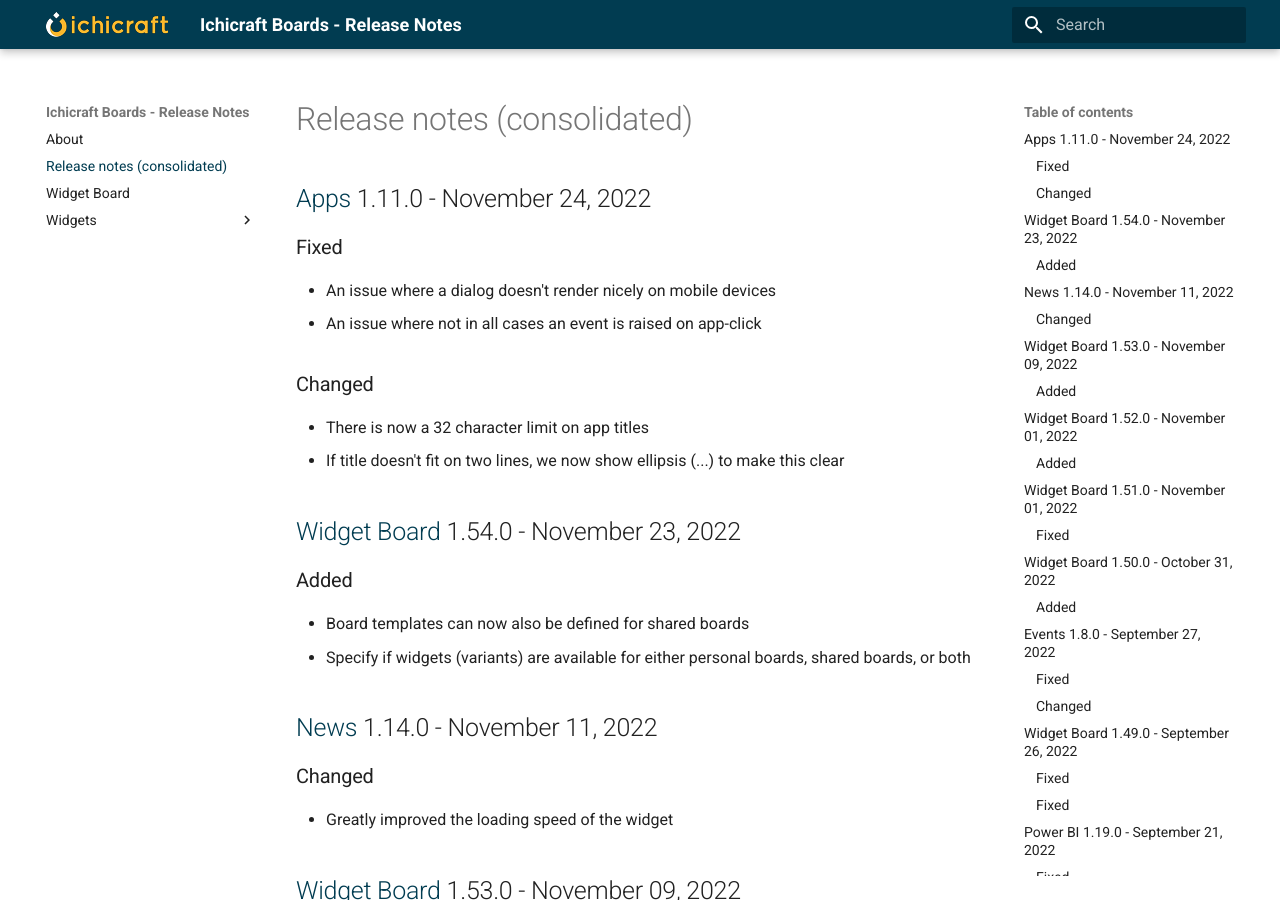
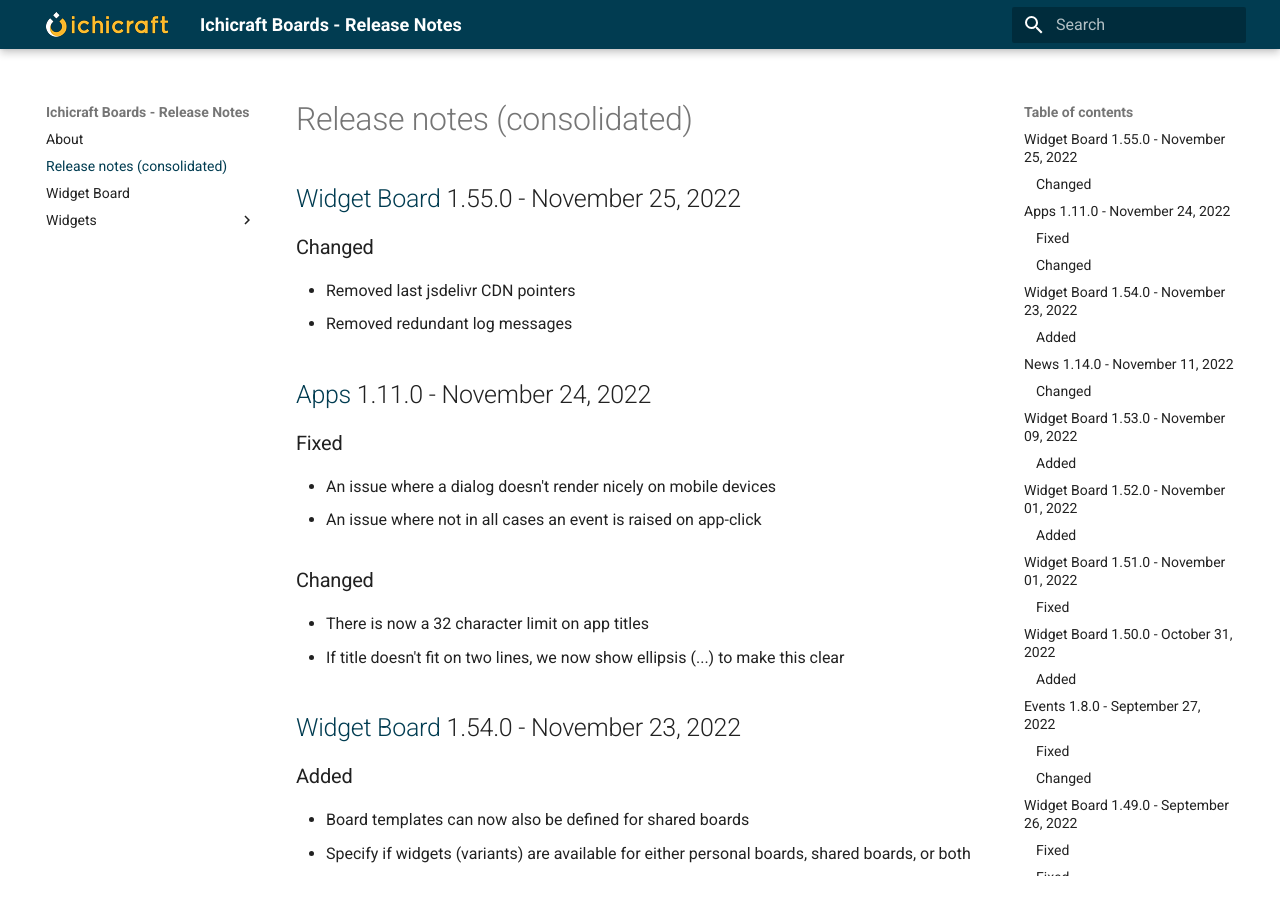
Before and after one commit to ichicraft/widgets-docs, an MkDocs documentation site: the page built from docs/Release-notes-(consolidated).md, in a window 1280 px wide and 900 px high. Built offline with MkDocs 1.6.1 and Material for MkDocs 9.7.7, drawn with Linux system fonts in a browser that asks for light colours.

Commit message:
Release notes updated by BuildService

```diff
--- a/docs/Release-notes-(consolidated).md
+++ b/docs/Release-notes-(consolidated).md
@@ -1,3 +1,9 @@
+## [Widget Board](./Widget Board.md) 1.55.0 - November 25, 2022
+
+### Changed
+- Removed last jsdelivr CDN pointers
+- Removed redundant log messages
+
 ## [Apps](./Widgets/Apps.md) 1.11.0 - November 24, 2022
 
 ### Fixed
--- a/docs/Widget Board.md
+++ b/docs/Widget Board.md
@@ -1,3 +1,9 @@
+## 1.55.0 - November 25, 2022
+
+### Changed
+- Removed last jsdelivr CDN pointers
+- Removed redundant log messages
+
 ## 1.54.0 - November 23, 2022
 
 ### Added
```
